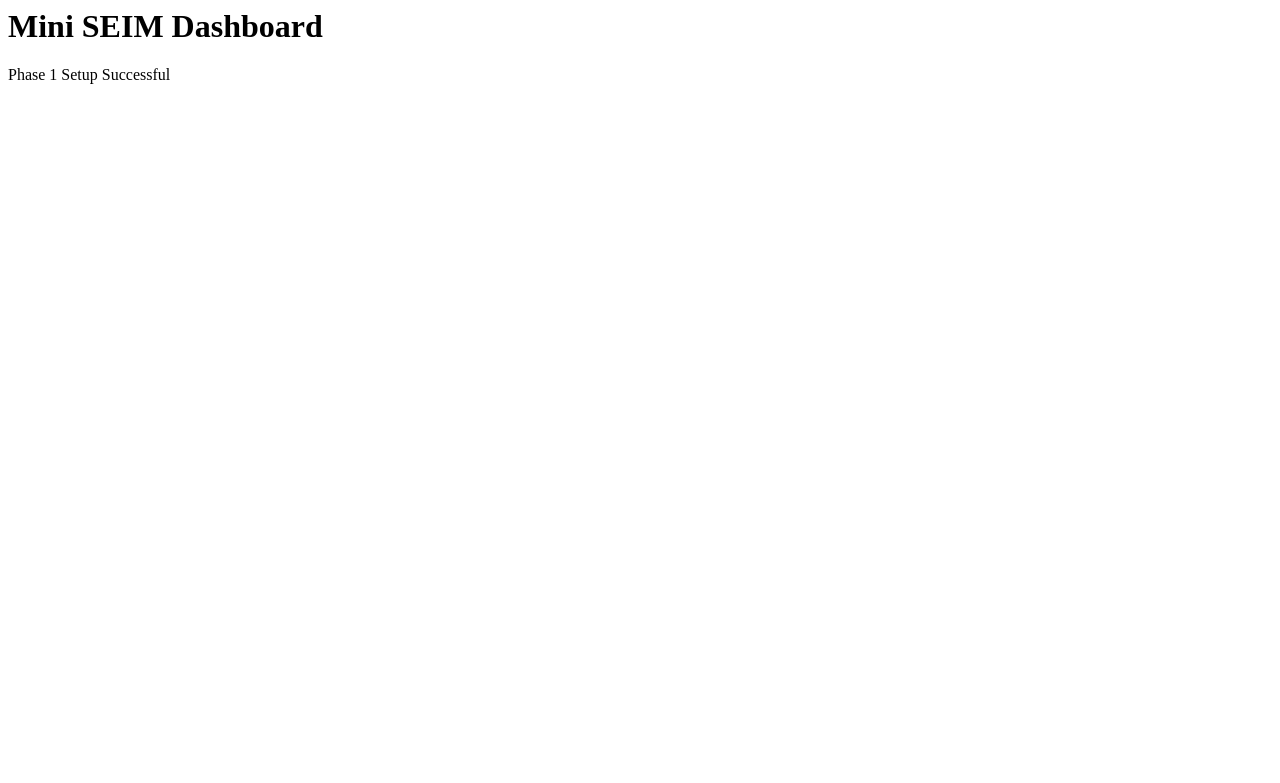
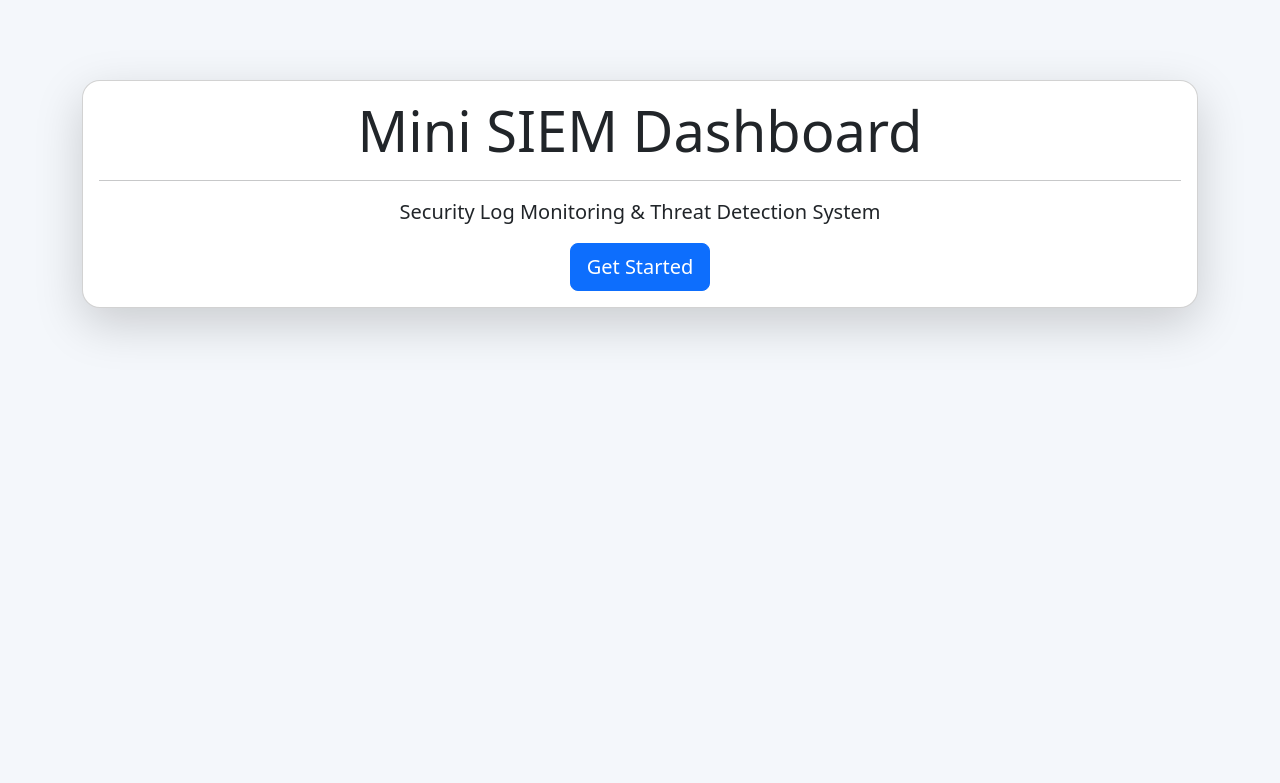
Before and after one commit to RaviModhvadiya/SEIM_Dashboard, a Flask app: page / in a window 1280 px wide. Shown: the top 783 px of the page. Run offline with Flask 3, Linux system fonts and the light colour scheme.

Commit message:
Files are Updated

```diff
--- a/app.py
+++ b/app.py
@@ -1,10 +1,19 @@
 from flask import Flask
+
+from config import Config
+from models import db
+from routes.home import home
 
 app = Flask(__name__)
 
-@app.route('/')
-def hello():
-    return "<h1>Mini SEIM Dashboard</h1><p>Phase 1 Setup Successful</p>"
+app.config.from_object(Config)
 
-if __name__ == '__main__':
+db.init_app(app)
+
+app.register_blueprint(home)
+
+if __name__ == "__main__":
+    with app.app_context():
+        db.create_all()
+
     app.run(debug=True)
--- a/models/__init__.py
+++ b/models/__init__.py
@@ -0,0 +1,3 @@
+from flask_sqlalchemy import SQLAlchemy
+
+db = SQLAlchemy()
--- a/static/css/style.css
+++ b/static/css/style.css
@@ -1,3 +1,13 @@
-body {
-    font-family:Arial, Helvetica, sans-serif;
+body{
+
+    background:#f4f7fb;
+
 }
+
+.card{
+
+    border-radius:18px;
+
+    margin-top:80px;
+
+}
--- a/templates/base.html
+++ b/templates/base.html
@@ -1,11 +1,31 @@
 <!DOCTYPE html>
-<html>
+<html lang="en">
+
 <head>
-        <title>Mini SEIM Dashboard</title>
-        <link rel="stylesheet" type="text/css" href="{{ url_for('static', filename='css/style.css') }}">
+
+    <meta charset="UTF-8">
+
+    <meta name="viewport"
+          content="width=device-width, initial-scale=1">
+
+    <title>Mini SIEM Dashboard</title>
+
+    <link href="https://cdn.jsdelivr.net/npm/bootstrap@5.3.7/dist/css/bootstrap.min.css"
+          rel="stylesheet">
+
+    <link rel="stylesheet"
+          href="{{ url_for('static', filename='css/style.css') }}">
+
 </head>
+
 <body>
+
 {% block content %}
+
 {% endblock %}
+
+<script src="https://cdn.jsdelivr.net/npm/bootstrap@5.3.7/dist/js/bootstrap.bundle.min.js"></script>
+
 </body>
+
 </html>
--- a/templates/index.html
+++ b/templates/index.html
@@ -1,6 +1,37 @@
 {% extends "base.html" %}
 
 {% block content %}
-    <h1>Welcome to the Mini SEIM Dashboard</h1>
-    <p>This is the main page of the dashboard.</p>
+
+<div class="container mt-5">
+
+    <div class="card shadow-lg">
+
+        <div class="card-body text-center">
+
+            <h1 class="display-4">
+
+                Mini SIEM Dashboard
+
+            </h1>
+
+            <hr>
+
+            <p class="lead">
+
+                Security Log Monitoring & Threat Detection System
+
+            </p>
+
+            <button class="btn btn-primary btn-lg">
+
+                Get Started
+
+            </button>
+
+        </div>
+
+    </div>
+
+</div>
+
 {% endblock %}
```
Lines whose indentation alone changed are shown as unchanged.
